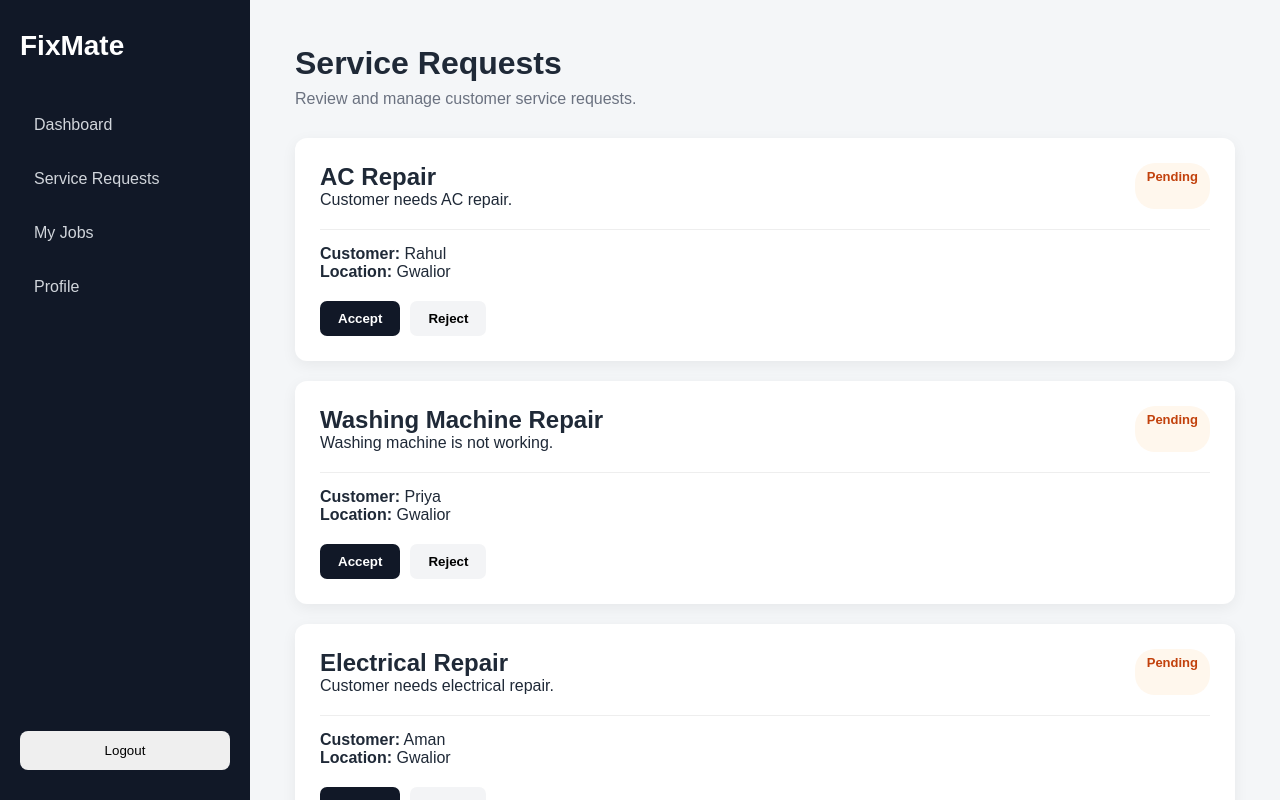
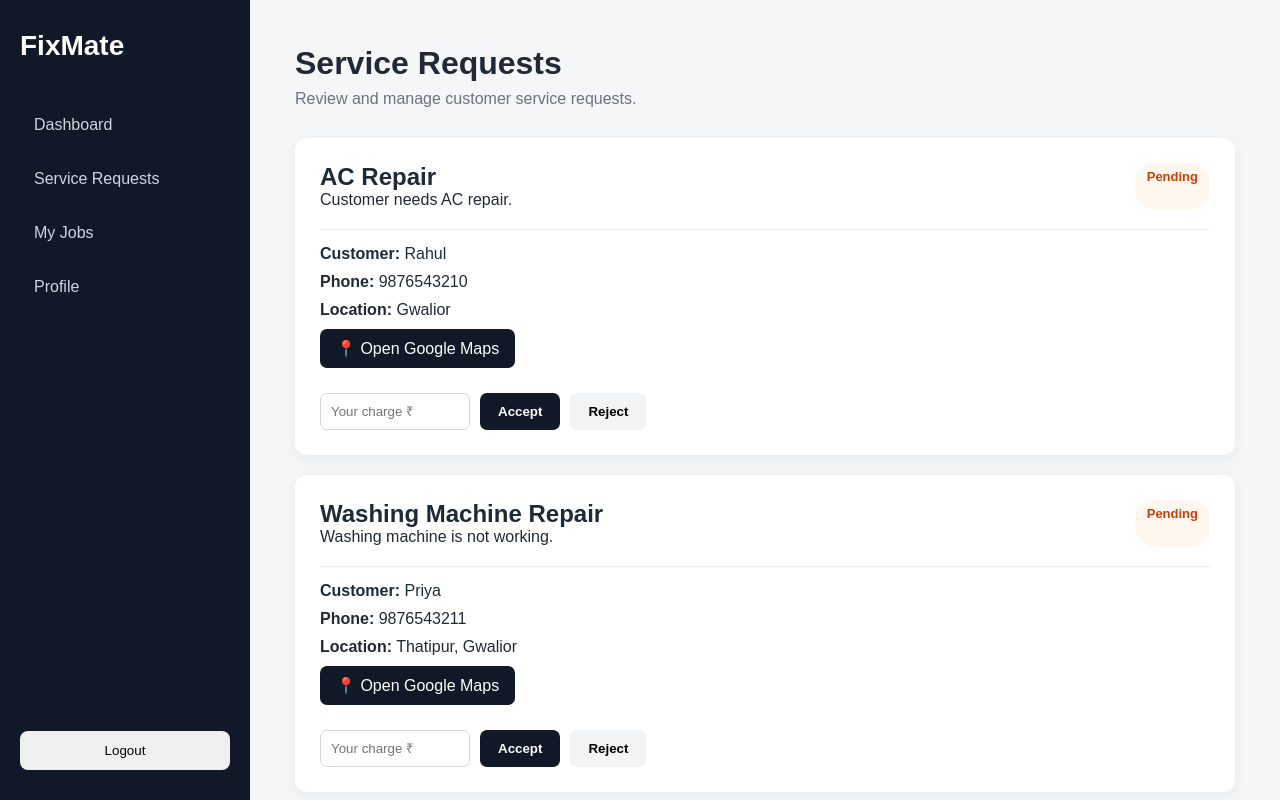
Before and after one commit to pawnigour514/FixMate, a React (Vite) app: page /service-requests in a window 1280 px wide. Shown: the top 800 px of the page. Built offline with nearby package versions, Linux system fonts and the light colour scheme; sample sign-in values are in the browser's storage.

Commit message:
Update technician dashboard and job details

```diff
--- a/src/index.css
+++ b/src/index.css
@@ -424,3 +424,32 @@ body {
 .complete-button:hover {
   opacity: 0.85;
 }
+.request-actions input {
+  padding: 10px;
+  border: 1px solid #d1d5db;
+  border-radius: 7px;
+  width: 150px;
+}
+.request-details h3 {
+  margin-bottom: 15px;
+}
+
+.request-details p {
+  margin-bottom: 10px;
+}
+.profile-card h2 {
+  margin-bottom: 15px;
+  margin-top: 25px;
+}
+
+.profile-card h2:first-child {
+  margin-top: 0;
+}
+
+.request-details {
+  margin-bottom: 25px;
+}
+.card-button {
+  background: #111827;
+  color: rgb(255, 255, 255);
+}
--- a/src/pages/technician/JobDetails.jsx
+++ b/src/pages/technician/JobDetails.jsx
@@ -1,147 +1,107 @@
-import { useState } from 'react'
 import { useParams, Link } from 'react-router-dom'
 
 function JobDetails() {
   const { id } = useParams()
 
-  const [jobs, setJobs] = useState(() => {
-    return (
-      JSON.parse(
-        localStorage.getItem('technicianJobs')
-      ) || []
-    )
-  })
+  const jobs =
+    JSON.parse(localStorage.getItem('technicianJobs')) || []
 
   const job = jobs.find(
-    (item) => item.id === Number(id)
+    (item) => String(item.id) === String(id)
   )
-
-  function updateJobStatus(newStatus) {
-    const updatedJobs = jobs.map((item) =>
-      item.id === Number(id)
-        ? {
-            ...item,
-            status: newStatus,
-          }
-        : item
-    )
-
-    setJobs(updatedJobs)
-
-    localStorage.setItem(
-      'technicianJobs',
-      JSON.stringify(updatedJobs)
-    )
-  }
 
   if (!job) {
     return (
       <div className="page">
-        <div className="page-header">
-          <h1>Job Not Found</h1>
-          <p>This job does not exist.</p>
+        <h1>Job Not Found</h1>
+        <p>This job does not exist.</p>
+        <Link to="/my-jobs" className="card-button">
+          Back to My Jobs
+        </Link>
+      </div>
+    )
+  }
+
+  const phone = job.phone || 'Not provided'
+  const location = job.address || job.location || 'Not provided'
+  const charge = job.charge || 0
+
+  const mapsUrl =
+    'https://www.google.com/maps/search/?api=1&query=' +
+    encodeURIComponent(location)
+
+  return (
+    <div className="page">
+
+      <div className="page-header">
+        <h1>Job Details</h1>
+        <p>Complete customer and service information.</p>
+      </div>
+
+      <div className="profile-card">
+
+        <h2>Customer Information</h2>
+
+        <div className="request-details">
+
+          <p>
+            <strong>Customer:</strong> {job.customer}
+          </p>
+
+          <p>
+            <strong>Phone:</strong> {phone}
+          </p>
+
+          <p>
+            <strong>Location:</strong> {location}
+          </p>
+
+          <a
+            href={mapsUrl}
+            target="_blank"
+            rel="noreferrer"
+            className="card-button"
+          >
+            📍 Open in Google Maps
+          </a>
+
+        </div>
+
+        <h2>Service Information</h2>
+
+        <div className="request-details">
+
+          <p>
+            <strong>Service:</strong> {job.title}
+          </p>
+
+          <p>
+            <strong>Description:</strong>{' '}
+            {job.description}
+          </p>
+
+          <p>
+            <strong>Your Charge:</strong> ₹{charge}
+          </p>
+
+        </div>
+
+        <h2>Job Status</h2>
+
+        <div className="request-details">
+
+          <p>
+            <strong>Current Status:</strong>{' '}
+            {job.status}
+          </p>
+
         </div>
 
         <Link
           to="/my-jobs"
           className="card-button"
         >
-          Back to My Jobs
-        </Link>
-      </div>
-    )
-  }
-
-  return (
-    <div className="page">
-
-      <div className="page-header">
-        <h1>{job.title}</h1>
-        <p>Job details and customer information.</p>
-      </div>
-
-      <div className="profile-card">
-
-        <h2>Customer Information</h2>
-
-        <div className="job-detail-section">
-          <p>
-            <strong>Customer:</strong>{' '}
-            {job.customer}
-          </p>
-
-          <p>
-            <strong>Location:</strong>{' '}
-            {job.location}
-          </p>
-        </div>
-
-        <h2>Service Information</h2>
-
-        <div className="job-detail-section">
-          <p>
-            <strong>Service:</strong>{' '}
-            {job.title}
-          </p>
-
-          <p>
-            <strong>Description:</strong>{' '}
-            {job.description}
-          </p>
-        </div>
-
-        <h2>Job Status</h2>
-
-        <div className="job-detail-section">
-          <p>
-            <strong>Current Status:</strong>{' '}
-            <span
-              className={`status ${job.status.toLowerCase()}`}
-            >
-              {job.status}
-            </span>
-          </p>
-        </div>
-
-        <div className="job-actions">
-
-          {job.status === 'Accepted' && (
-            <button
-              className="accept-button"
-              onClick={() =>
-                updateJobStatus('Ongoing')
-              }
-            >
-              Start Job
-            </button>
-          )}
-
-          {job.status === 'Ongoing' && (
-            <button
-              className="complete-button"
-              onClick={() =>
-                updateJobStatus('Completed')
-              }
-            >
-              Mark as Completed
-            </button>
-          )}
-
-          {job.status === 'Completed' && (
-            <p className="completed-message">
-              ✓ This job has been completed.
-            </p>
-          )}
-
-        </div>
-
-        <br />
-
-        <Link
-          to="/my-jobs"
-          className="card-button"
-        >
-          Back to My Jobs
+          ← Back to My Jobs
         </Link>
 
       </div>
--- a/src/pages/technician/ServiceRequests.jsx
+++ b/src/pages/technician/ServiceRequests.jsx
@@ -2,15 +2,17 @@ import { useState } from 'react'
 
 function ServiceRequests() {
   const [requests, setRequests] = useState(() => {
-    const saved = JSON.parse(localStorage.getItem('serviceRequests'))
+    const saved = localStorage.getItem('serviceRequests')
 
-    if (saved) return saved
+    if (saved) return JSON.parse(saved)
 
     const data = [
       {
         id: 1,
         title: 'AC Repair',
         customer: 'Rahul',
+        phone: '9876543210',
+        address: 'Gwalior',
         description: 'Customer needs AC repair.',
         location: 'Gwalior',
         status: 'Pending'
@@ -19,30 +21,50 @@ function ServiceRequests() {
         id: 2,
         title: 'Washing Machine Repair',
         customer: 'Priya',
+        phone: '9876543211',
+        address: 'Thatipur, Gwalior',
         description: 'Washing machine is not working.',
-        location: 'Gwalior',
+        location: 'Thatipur, Gwalior',
         status: 'Pending'
       },
       {
         id: 3,
         title: 'Electrical Repair',
         customer: 'Aman',
+        phone: '9876543212',
+        address: 'Lashkar, Gwalior',
         description: 'Customer needs electrical repair.',
-        location: 'Gwalior',
+        location: 'Lashkar, Gwalior',
         status: 'Pending'
       }
     ]
 
-    localStorage.setItem('serviceRequests', JSON.stringify(data))
+    localStorage.setItem(
+      'serviceRequests',
+      JSON.stringify(data)
+    )
+
     return data
   })
 
+  const [charges, setCharges] = useState({})
+
   function acceptRequest(request) {
+    const charge = charges[request.id]
+
+    if (!charge) {
+      alert('Please enter your charge.')
+      return
+    }
+
     const jobs =
-      JSON.parse(localStorage.getItem('technicianJobs')) || []
+      JSON.parse(
+        localStorage.getItem('technicianJobs')
+      ) || []
 
     const newJob = {
       ...request,
+      charge: Number(charge),
       status: 'Accepted'
     }
 
@@ -84,19 +106,22 @@ function ServiceRequests() {
         <p>Review and manage customer service requests.</p>
       </div>
 
-      <div className="request-list">
-
       {requests.length === 0 ? (
         <div className="empty-state">
           <h2>No Service Requests</h2>
           <p>No pending requests at the moment.</p>
         </div>
       ) : (
+        <div className="request-list">
 
-          requests.map((request) => (
-            <div className="request-card" key={request.id}>
+          {requests.map((request) => (
+            <div
+              className="request-card"
+              key={request.id}
+            >
 
               <div className="request-top">
+
                 <div>
                   <h2>{request.title}</h2>
                   <p>{request.description}</p>
@@ -105,30 +130,68 @@ function ServiceRequests() {
                 <span className="status pending">
                   Pending
                 </span>
+
               </div>
 
               <div className="request-details">
+
                 <p>
-                  <strong>Customer:</strong> {request.customer}
+                  <strong>Customer:</strong>{' '}
+                  {request.customer}
                 </p>
 
                 <p>
-                  <strong>Location:</strong> {request.location}
+                  <strong>Phone:</strong>{' '}
+                  {request.phone}
                 </p>
+
+                <p>
+                  <strong>Location:</strong>{' '}
+                  {request.address}
+                </p>
+
+                <a
+                  href={
+                    'https://www.google.com/maps/search/?api=1&query=' +
+                    encodeURIComponent(request.address)
+                  }
+                  target="_blank"
+                  rel="noreferrer"
+                  className="card-button"
+                >
+                  📍 Open Google Maps
+                </a>
+
               </div>
 
               <div className="request-actions">
 
+                <input
+                  type="number"
+                  placeholder="Your charge ₹"
+                  value={charges[request.id] || ''}
+                  onChange={(e) =>
+                    setCharges({
+                      ...charges,
+                      [request.id]: e.target.value
+                    })
+                  }
+                />
+
                 <button
                   className="accept-button"
-                  onClick={() => acceptRequest(request)}
+                  onClick={() =>
+                    acceptRequest(request)
+                  }
                 >
                   Accept
                 </button>
 
                 <button
                   className="reject-button"
-                  onClick={() => rejectRequest(request.id)}
+                  onClick={() =>
+                    rejectRequest(request.id)
+                  }
                 >
                   Reject
                 </button>
@@ -136,11 +199,11 @@ function ServiceRequests() {
               </div>
 
             </div>
-          ))
+          ))}
 
+        </div>
       )}
 
-      </div>
     </div>
   )
 }
```
Lines whose indentation alone changed are shown as unchanged.
